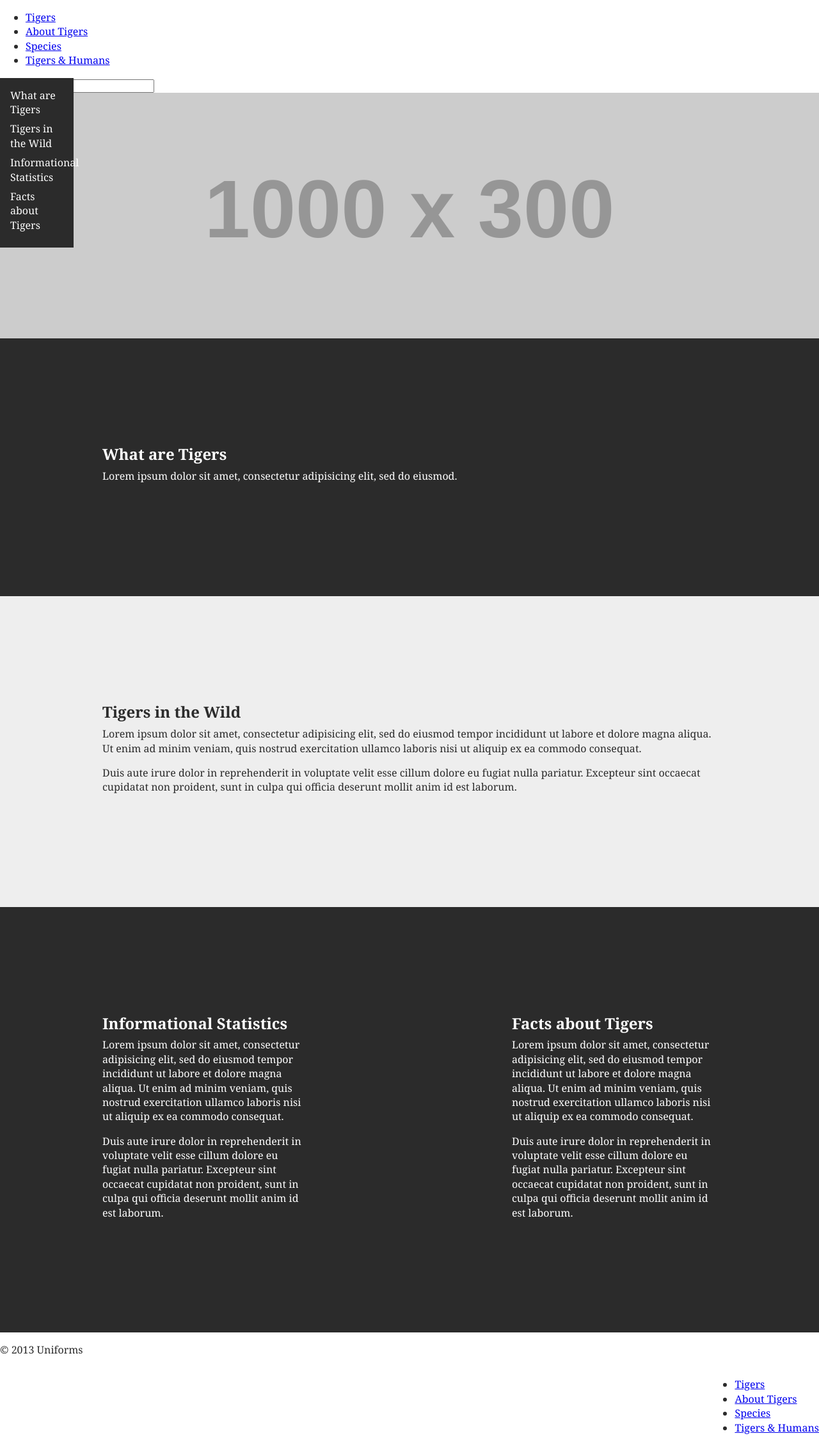
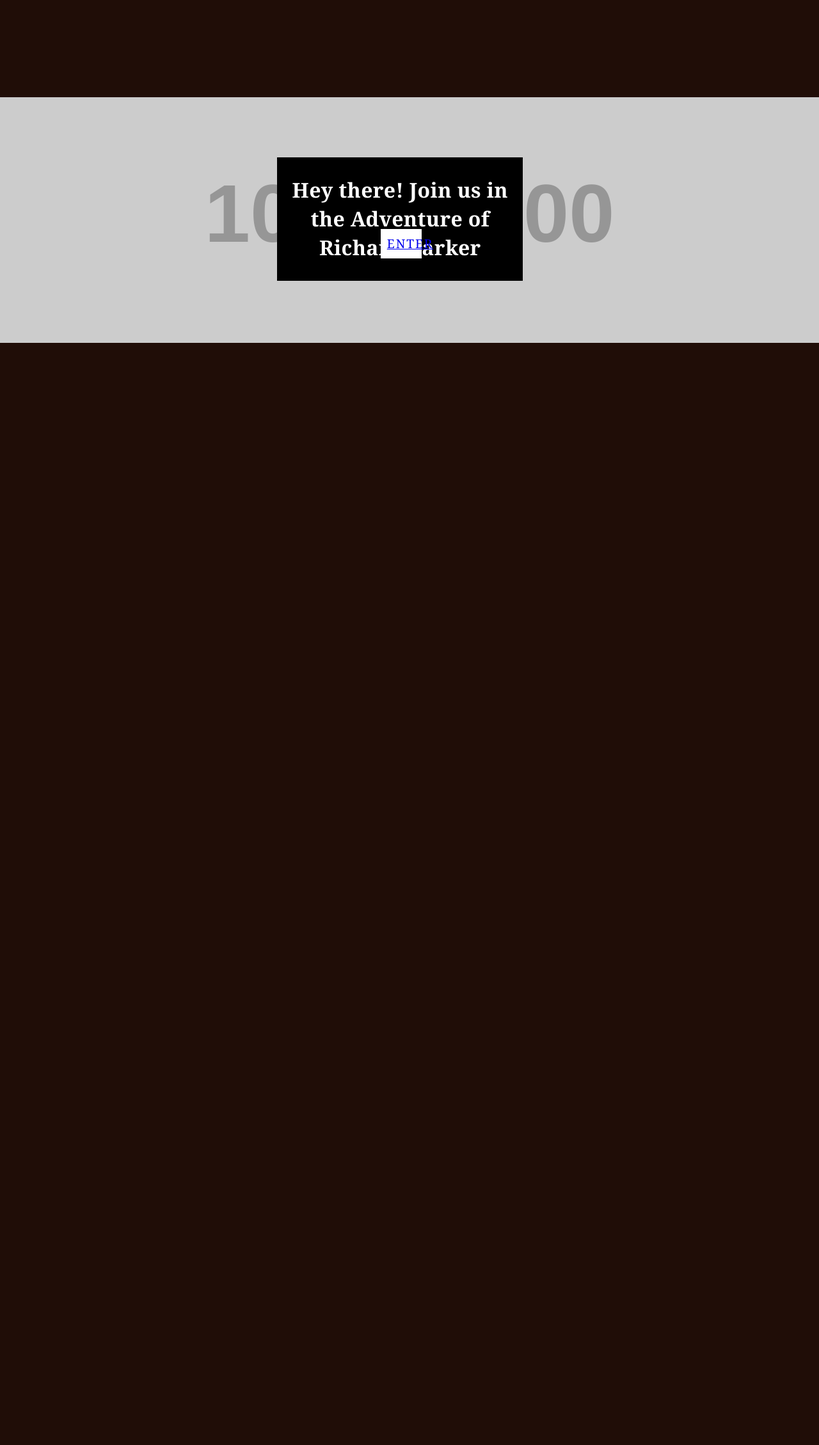
Before and after one commit to emdsgn/large-data-website, a Jekyll site: the page built from index.html, in a window 1280 px wide. Shown: the whole page at 64% size. Built offline with Jekyll 4.4.1, drawn with Linux system fonts in a browser that asks for light colours; Markdown is read by kramdown in place of the engine named in the settings; after the commit the page ends 900 px from its top, so only the background shows below that.

Commit message:
Improved cods

```diff
--- a/_layouts/default.html
+++ b/_layouts/default.html
@@ -2,7 +2,7 @@
 <html lang=en-ca>
 <head>
   <meta charset=utf-8>
-  <title>{% if page.title %}{{page.title}} · {%endif%}Tigers{% if page.title == null %}{% endif %}</title>
+  <title>{% if page.title %}{{page.title}}{%endif%}{% if page.title == null %}{% endif %}</title>
   <meta name="handheldfriendly" content="true">
   <meta name="mobileoptimized" content="240">
   <meta name="viewport" content="width=device-width,initial-scale=1">
--- a/css/general.css
+++ b/css/general.css
@@ -30,6 +30,56 @@
 .flex-img {
   width: 100%;
   display: block;
+}
+
+/* CSS STYLE FOR HOME PAGE */
+.homebg {
+  background-color: #200d07;
+}
+
+.coverphoto {
+  padding-top: 9.5em;
+}
+
+h1 {
+  color: #FFF;
+  letter-spacing: 0.01em;
+  text-align: center;
+}
+
+.covertext {
+  background-color: #000;
+  position: fixed;
+  display: block;
+  margin: 19.2%;
+  margin-left: 33.85%;
+  padding: 0;
+  width: 30%;
+}
+
+.home-nav {
+  display: block;
+  position: fixed;
+  background-color: #FFF;
+  margin: 28%;
+  margin-left: 46.5%;
+  width: 5%;
+  padding: 0;
+}
+
+.home-nav-link {
+  font-size: 1.2em;
+  letter-spacing: 0.1em;
+  text-transform: uppercase;
+  list-style-type: none;
+  margin: 0 auto;
+  padding: 0.5em;
+}
+
+/* END CSS - HOME PAGE */
+
+.grid {
+  overflow: hidden;
 }
 
 .sidebar {
--- a/index.html
+++ b/index.html
@@ -1,50 +1,22 @@
 ---
-layout: default
+layout: home
+title: Richard Parker
 ---
 
-<div class="sidebar">
-  <nav class="sidebarnav">
-    <li><a href="#wt">What are Tigers</a></li>
-    <li><a href="#titw">Tigers in the Wild</a></li>
-    <li><a href="#is">Informational Statistics</a></li>
-    <li><a href="#fat">Facts about Tigers</a></li>
-  </nav>
-</div>
+<div class="grid">
 
-<div class="grid">
-  <div class="unit unit-s-1 unit-m-1-2 unit-l-1">
-    <img src="http://placehold.it/1000x300" class="flex-img" alt="">
-    <div class="unit-spacer" id="wt">
-      <h2>What are Tigers</h2>
-      <p>Lorem ipsum dolor sit amet, consectetur adipisicing elit, sed do eiusmod.</p>
-    </div>
-  </div>
-</div>
-
-<div class="grid">
-  <div class="unit unit-s-1 unit-m-1-2 unit-l-1">
-    <div class="unit-spacer" id="titw">
-      <h2>Tigers in the Wild</h2>
-      <p>Lorem ipsum dolor sit amet, consectetur adipisicing elit, sed do eiusmod tempor incididunt ut labore et dolore magna aliqua. Ut enim ad minim veniam, quis nostrud exercitation ullamco laboris nisi ut aliquip ex ea commodo consequat.</p>
-      <p>Duis aute irure dolor in reprehenderit in voluptate velit esse cillum dolore eu fugiat nulla pariatur. Excepteur sint occaecat cupidatat non proident, sunt in culpa qui officia deserunt mollit anim id est laborum.</p>
-    </div>
-  </div>
-</div>
-
-<div class="grid">
-  <div class="unit unit-s-1 unit-m-1-2 unit-l-1-2">
-    <div class="unit-spacer" id="is">
-      <h2>Informational Statistics</h2>
-      <p>Lorem ipsum dolor sit amet, consectetur adipisicing elit, sed do eiusmod tempor incididunt ut labore et dolore magna aliqua. Ut enim ad minim veniam, quis nostrud exercitation ullamco laboris nisi ut aliquip ex ea commodo consequat.</p>
-      <p>Duis aute irure dolor in reprehenderit in voluptate velit esse cillum dolore eu fugiat nulla pariatur. Excepteur sint occaecat cupidatat non proident, sunt in culpa qui officia deserunt mollit anim id est laborum.</p>
-    </div>
+  <div class="unit-spacer covertext">
+      <h1>Hey there! Join us in the Adventure of Richard Parker</h1>
   </div>
 
-  <div class="unit unit-s-1 unit-m-1-2 unit-l-1-2">
-    <div class="unit-spacer" id="fat">
-      <h2>Facts about Tigers</h2>
-      <p>Lorem ipsum dolor sit amet, consectetur adipisicing elit, sed do eiusmod tempor incididunt ut labore et dolore magna aliqua. Ut enim ad minim veniam, quis nostrud exercitation ullamco laboris nisi ut aliquip ex ea commodo consequat.</p>
-      <p>Duis aute irure dolor in reprehenderit in voluptate velit esse cillum dolore eu fugiat nulla pariatur. Excepteur sint occaecat cupidatat non proident, sunt in culpa qui officia deserunt mollit anim id est laborum.</p>
-    </div>
+  <nav class="home-nav">
+    <ul class="home-nav-link">
+      <li><a href="{{site.baseurl}}/home/" class="nav-link nav-primary-link operations {% if page.url contains 'home' %}nav-selected{% endif %}">Enter</a></li>
+    </ul>
+  </nav>
+
+  <div class="unit unit-s-1 unit-m-1-2 unit-l-1 coverphoto">
+    <img src="http://placehold.it/1000x300" class="flex-img" alt="">
   </div>
+
 </div>
```
